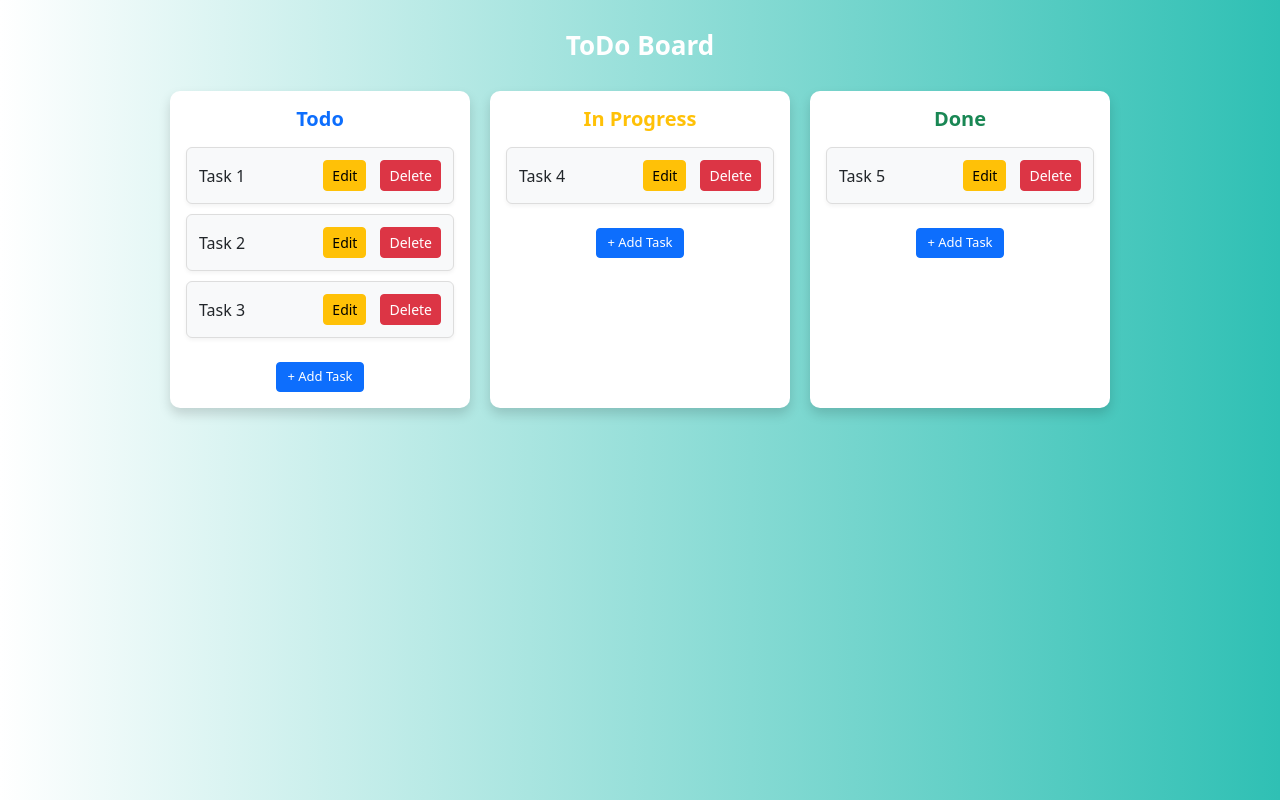
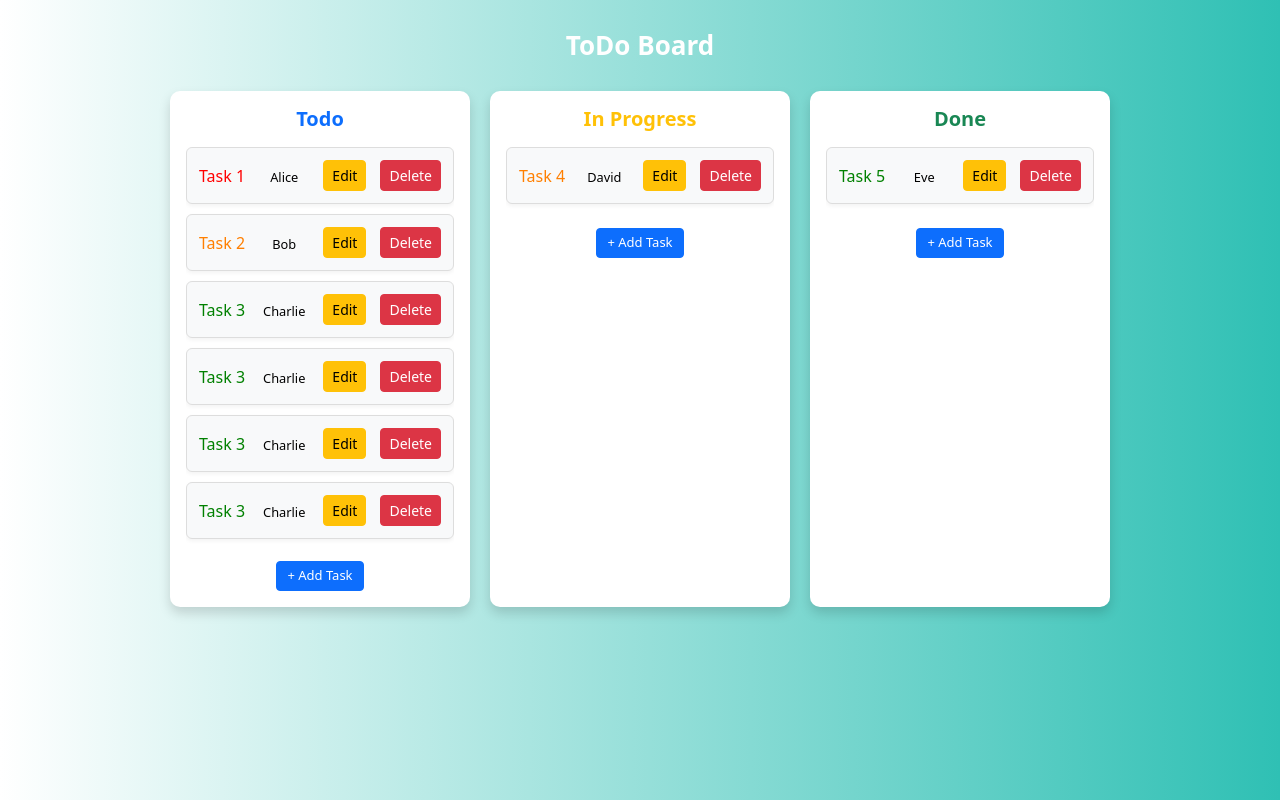
Before and after one commit to XSAVAS/ETodo, a React (Create React App) app in the folder etodo/: page / in a window 1280 px wide. Built offline with nearby package versions, Linux system fonts and the light colour scheme.

Commit message:
Added scroll bar to task list. Added extra details to tasks. You can see details by pressing 1 click on any task. Lastly you can see who is assigned for the task by the next of the task.

```diff
--- a/etodo/src/App.js
+++ b/etodo/src/App.js
@@ -13,38 +13,128 @@ import {
 import { DragDropContext, Droppable, Draggable } from "@hello-pangea/dnd";
 import "./index.css";
 
+// İlk görev örnekleri; her task'a ek alanlar ekledik:
 const initialTasks = {
   todo: [
-    { id: "1", title: "Task 1" },
-    { id: "2", title: "Task 2" },
-    { id: "3", title: "Task 3" },
+    {
+      id: "1",
+      title: "Task 1",
+      description: "Description 1",
+      priority: "1",
+      assignee: "Alice",
+    },
+    {
+      id: "2",
+      title: "Task 2",
+      description: "Description 2",
+      priority: "2",
+      assignee: "Bob",
+    },
+    {
+      id: "3",
+      title: "Task 3",
+      description: "Description 3",
+      priority: "3",
+      assignee: "Charlie",
+    },
+    {
+      id: "4",
+      title: "Task 3",
+      description: "Description 3",
+      priority: "3",
+      assignee: "Charlie",
+    },
+    {
+      id: "5",
+      title: "Task 3",
+      description: "Description 3",
+      priority: "3",
+      assignee: "Charlie",
+    },
+    {
+      id: "6",
+      title: "Task 3",
+      description: "Description 3",
+      priority: "3",
+      assignee: "Charlie",
+    },
+    {
+      id: "7",
+      title: "Task 3",
+      description: "Description 3",
+      priority: "3",
+      assignee: "Charlie",
+    },
   ],
-  inProgress: [{ id: "4", title: "Task 4" }],
-  done: [{ id: "5", title: "Task 5" }],
+  inProgress: [
+    {
+      id: "4",
+      title: "Task 4",
+      description: "Description 4",
+      priority: "2",
+      assignee: "David",
+    },
+  ],
+  done: [
+    {
+      id: "5",
+      title: "Task 5",
+      description: "Description 5",
+      priority: "3",
+      assignee: "Eve",
+    },
+  ],
+};
+
+// Yardımcı fonksiyon: öncelik değerine göre renk döner.
+const getPriorityColor = (priority) => {
+  if (priority === "1") return "red";
+  else if (priority === "2") return "#ff7f00 ";
+  else if (priority === "3") return "green";
+  return "black";
 };
 
 function App() {
+  // Görevler state'i
   const [tasks, setTasks] = useState(initialTasks);
+  // Add/Edit modal state'i
   const [modalOpen, setModalOpen] = useState(false);
-  const [modalMode, setModalMode] = useState("add"); // "add" or "edit"
+  const [modalMode, setModalMode] = useState("add"); // "add" veya "edit"
   const [targetColumn, setTargetColumn] = useState("");
-  const [newTask, setNewTask] = useState("");
+  // Task form state'i: başlık, açıklama, öncelik ve atanan kişi
+  const [taskForm, setTaskForm] = useState({
+    title: "",
+    description: "",
+    priority: "1",
+    assignee: "",
+  });
   const [editTaskId, setEditTaskId] = useState(null);
   const [isInvalid, setIsInvalid] = useState(false);
 
-  // Modal açma ve kapama işlemlerini ayrı yönetin.
+  // Detay modal state'i (kartın detaylarını görmek için)
+  const [detailModalOpen, setDetailModalOpen] = useState(false);
+  const [selectedTask, setSelectedTask] = useState(null);
+
+  // Add/Edit Modal için ayrı açma/kapama fonksiyonları:
   const openModal = () => setModalOpen(true);
   const closeModal = () => {
     setModalOpen(false);
-    setNewTask("");
+    setTaskForm({ title: "", description: "", priority: "1", assignee: "" });
     setIsInvalid(false);
     setEditTaskId(null);
   };
 
+  // Detay Modal için fonksiyonlar:
+  const openDetailModal = () => setDetailModalOpen(true);
+  const closeDetailModal = () => {
+    setDetailModalOpen(false);
+    setSelectedTask(null);
+  };
+
+  // Drag & Drop işlemi
   const onDragEnd = (result) => {
     const { source, destination } = result;
     if (!destination) return;
-
     const sourceItems = Array.from(tasks[source.droppableId]);
     const destItems = Array.from(tasks[destination.droppableId]);
     const [moved] = sourceItems.splice(source.index, 1);
@@ -62,20 +152,29 @@ function App() {
     }
   };
 
+  // Yeni görev eklemek için modalı aç
   const handleAddClick = (columnKey) => {
     setTargetColumn(columnKey);
     setModalMode("add");
+    setTaskForm({ title: "", description: "", priority: "1", assignee: "" });
     openModal();
   };
 
+  // Edit işlemi için modalı aç; mevcut bilgileri forma yükle
   const handleEditClick = (columnKey, task) => {
     setTargetColumn(columnKey);
     setModalMode("edit");
     setEditTaskId(task.id);
-    setNewTask(task.title);
+    setTaskForm({
+      title: task.title,
+      description: task.description,
+      priority: task.priority,
+      assignee: task.assignee,
+    });
     openModal();
   };
 
+  // Silme işlemi
   const handleDelete = (columnKey, taskId) => {
     setTasks((prev) => ({
       ...prev,
@@ -83,35 +182,50 @@ function App() {
     }));
   };
 
+  // Add veya Edit işlemi için kaydet butonu
   const handleSaveTask = () => {
-    if (newTask.trim() === "") {
+    if (taskForm.title.trim() === "") {
       setIsInvalid(true);
       return;
     }
-
     if (modalMode === "add") {
       const newItem = {
         id: Date.now().toString(),
-        title: newTask.trim(),
+        title: taskForm.title.trim(),
+        description: taskForm.description.trim(),
+        priority: taskForm.priority,
+        assignee: taskForm.assignee.trim(),
       };
       setTasks((prev) => ({
         ...prev,
         [targetColumn]: [...prev[targetColumn], newItem],
       }));
     } else if (modalMode === "edit") {
-      // Tüm kolonları gezerek ilgili görevi güncelliyoruz.
       setTasks((prev) => {
         const updated = {};
         for (const [col, taskList] of Object.entries(prev)) {
           updated[col] = taskList.map((task) =>
-            task.id === editTaskId ? { ...task, title: newTask.trim() } : task
+            task.id === editTaskId
+              ? {
+                  ...task,
+                  title: taskForm.title.trim(),
+                  description: taskForm.description.trim(),
+                  priority: taskForm.priority,
+                  assignee: taskForm.assignee.trim(),
+                }
+              : task
           );
         }
         return updated;
       });
     }
+    closeModal();
+  };
 
-    closeModal();
+  // Göreve tıklandığında detay modalını aç
+  const handleTaskDetail = (task) => {
+    setSelectedTask(task);
+    openDetailModal();
   };
 
   const columns = [
@@ -136,6 +250,8 @@ function App() {
                   <h5 className={`text-${color} text-center fw-bold mb-3`}>
                     {title}
                   </h5>
+                  {/* Görevlerin listelendiği alan */}
+                  <div className="task-list">
                     {tasks[key].map((task, index) => (
                       <Draggable
                         key={task.id}
@@ -148,9 +264,22 @@ function App() {
                             ref={provided.innerRef}
                             {...provided.draggableProps}
                             {...provided.dragHandleProps}
+                            onClick={() => handleTaskDetail(task)}
+                            style={{
+                              ...provided.draggableProps.style,
+                              color: getPriorityColor(task.priority),
+                            }}
                           >
                             <span>{task.title}</span>
-                          <div className="actions">
+                            {task.assignee && (
+                              <div className="assignee-info">
+                                {task.assignee}
+                              </div>
+                            )}
+                            <div
+                              className="actions"
+                              onClick={(e) => e.stopPropagation()}
+                            >
                               <Button
                                 color="warning"
                                 size="sm"
@@ -172,6 +301,7 @@ function App() {
                       </Draggable>
                     ))}
                     {provided.placeholder}
+                  </div>
                   <div className="text-center mt-2">
                     <Button
                       color="primary"
@@ -188,6 +318,7 @@ function App() {
         </div>
       </DragDropContext>
 
+      {/* Add/Edit Modal */}
       <Modal isOpen={modalOpen} toggle={closeModal}>
         <ModalHeader toggle={closeModal}>
           {modalMode === "add" ? "Add New Task" : "Edit Task"}
@@ -198,14 +329,51 @@ function App() {
             <Input
               id="taskTitle"
               placeholder="Enter task..."
-              value={newTask}
-              onChange={(e) => {
-                setNewTask(e.target.value);
-                setIsInvalid(false);
-              }}
+              value={taskForm.title}
+              onChange={(e) =>
+                setTaskForm({ ...taskForm, title: e.target.value })
+              }
               invalid={isInvalid}
             />
             <FormFeedback>Please enter a task title.</FormFeedback>
+          </FormGroup>
+          <FormGroup>
+            <Label for="taskDescription">Description</Label>
+            <Input
+              id="taskDescription"
+              placeholder="Enter description..."
+              type="textarea"
+              value={taskForm.description}
+              onChange={(e) =>
+                setTaskForm({ ...taskForm, description: e.target.value })
+              }
+            />
+          </FormGroup>
+          <FormGroup>
+            <Label for="taskPriority">Priority</Label>
+            <Input
+              id="taskPriority"
+              type="select"
+              value={taskForm.priority}
+              onChange={(e) =>
+                setTaskForm({ ...taskForm, priority: e.target.value })
+              }
+            >
+              <option value="1">1</option>
+              <option value="2">2</option>
+              <option value="3">3</option>
+            </Input>
+          </FormGroup>
+          <FormGroup>
+            <Label for="taskAssignee">Assignee</Label>
+            <Input
+              id="taskAssignee"
+              placeholder="Enter assignee..."
+              value={taskForm.assignee}
+              onChange={(e) =>
+                setTaskForm({ ...taskForm, assignee: e.target.value })
+              }
+            />
           </FormGroup>
         </ModalBody>
         <ModalFooter>
@@ -213,7 +381,35 @@ function App() {
             Cancel
           </Button>
           <Button color="primary" onClick={handleSaveTask}>
-            {modalMode === "add" ? "Add Task" : "Save"}
+            {modalMode === "add" ? "Add" : "Save"}
+          </Button>
+        </ModalFooter>
+      </Modal>
+
+      {/* Detail Modal */}
+      <Modal isOpen={detailModalOpen} toggle={closeDetailModal}>
+        <ModalHeader toggle={closeDetailModal}>Task Details</ModalHeader>
+        <ModalBody>
+          {selectedTask && (
+            <div>
+              <p>
+                <strong>Title:</strong> {selectedTask.title}
+              </p>
+              <p>
+                <strong>Description:</strong> {selectedTask.description}
+              </p>
+              <p>
+                <strong>Priority:</strong> {selectedTask.priority}
+              </p>
+              <p>
+                <strong>Assignee:</strong> {selectedTask.assignee}
+              </p>
+            </div>
+          )}
+        </ModalBody>
+        <ModalFooter>
+          <Button color="secondary" onClick={closeDetailModal}>
+            Close
           </Button>
         </ModalFooter>
       </Modal>
--- a/etodo/src/index.css
+++ b/etodo/src/index.css
@@ -1,8 +1,9 @@
 /* Reset ve temel stil */
-body, html {
+body,
+html {
   margin: 0;
   padding: 0;
-  font-family: 'Segoe UI', sans-serif;
+  font-family: "Segoe UI", sans-serif;
   background: linear-gradient(to right, #ffffff, #2fc0b4);
   min-height: 100vh;
 }
@@ -38,7 +39,9 @@ body, html {
   box-shadow: 0 6px 12px rgba(0, 0, 0, 0.15);
   display: flex;
   flex-direction: column;
-  min-height: 300px;
+}
+.column:hover {
+  overflow-y: auto; /* Fare kolonun üzerine geldiğinde scroll aktif olur */
 }
 
 /* Sütun başlığı */
@@ -56,7 +59,7 @@ body, html {
   border-radius: 6px;
   padding: 12px;
   margin-bottom: 10px;
-  box-shadow: 0 2px 4px rgba(0,0,0,0.05);
+  box-shadow: 0 2px 4px rgba(0, 0, 0, 0.05);
   display: flex;
   justify-content: space-between;
   align-items: center;
@@ -80,3 +83,15 @@ body, html {
   font-size: 13px;
   padding: 4px 10px;
 }
+
+.assignee-info {
+  font-size: 0.8em;
+  color: black;
+  margin-top: 4px;
+}
+
+.task-list {
+  max-height: 400px; /* İhtiyacınıza göre değeri ayarlayın */
+  overflow-y: scroll; /* Dikey scroll her zaman aktif */
+  overflow-x: hidden; /* Yatay scroll devre dışı */
+}
```
Lines whose indentation alone changed are shown as unchanged.
